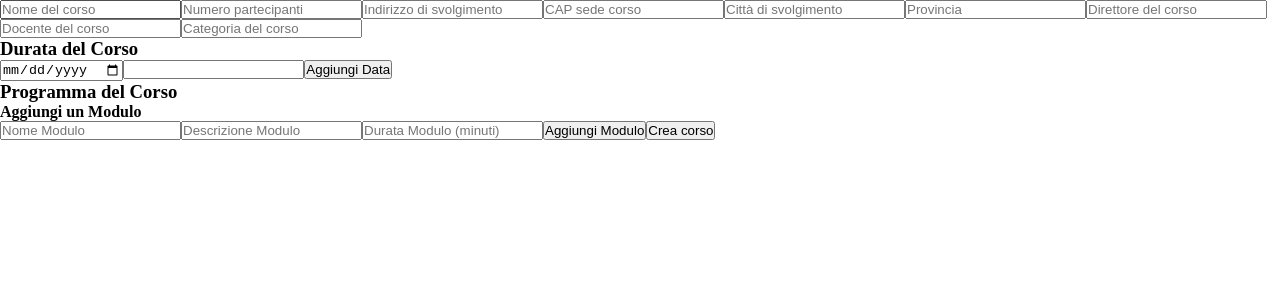
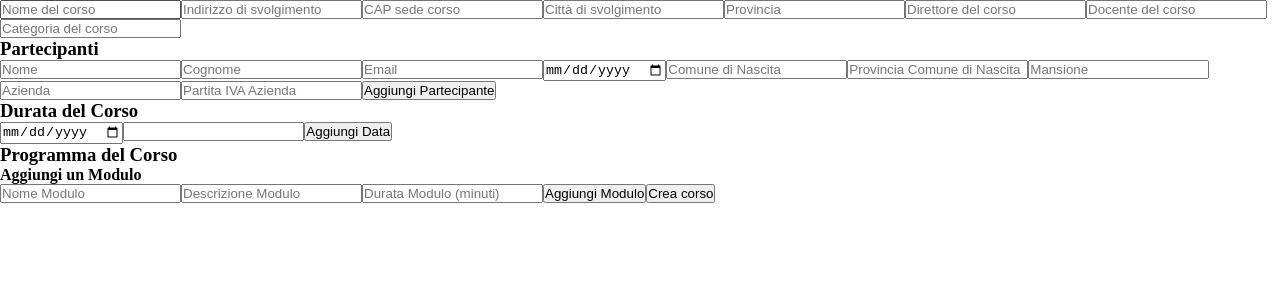
Before and after one commit to antoniogisondi/frontend, a React (Vite) app: page /dashboard/crea-corso in a window 1280 px wide. Shown: the top 300 px of the page. Built offline with nearby package versions, Linux system fonts and the light colour scheme; sample sign-in values are in the browser's storage.

Commit message:
details page and show courses page

```diff
--- /dev/null
+++ b/src/components/CourseDetails/CourseDetails.jsx
@@ -0,0 +1,79 @@
+import React, { useEffect, useState } from 'react';
+import { useParams } from 'react-router-dom'; // Per leggere l'ID dal parametro della rotta
+import { getCourseDetails } from '../../services/courseService';
+
+function CourseDetails() {
+    const { id } = useParams(); // Recupera l'ID del corso dalla rotta
+    const [course, setCourse] = useState(null);
+    const [participants, setParticipants] = useState([]);
+    const [loading, setLoading] = useState(true);
+    const [error, setError] = useState(null);
+
+    useEffect(() => {
+        const fetchCourseDetails = async () => {
+            try {
+                const data = await getCourseDetails(id);
+                setCourse(data.course);
+                setParticipants(data.partecipanti);
+                setLoading(false);
+            } catch (err) {
+                console.error('Errore durante il recupero dei dettagli del corso:', err);
+                setError('Errore durante il recupero dei dettagli del corso.');
+                setLoading(false);
+            }
+        };
+
+        fetchCourseDetails();
+    }, [id]);
+
+    if (loading) return <p>Caricamento in corso...</p>;
+    if (error) return <p>{error}</p>;
+
+    return (
+        <div>
+            <h2>{course.nome_corso}</h2>
+            <p><strong>Numero Autorizzazione:</strong> {course.numero_autorizzazione}</p>
+            <p><strong>Categoria:</strong> {course.categoria_corso}</p>
+            <p><strong>Indirizzo:</strong> {course.indirizzo_di_svolgimento}, {course.città_di_svolgimento} ({course.provincia})</p>
+
+            <h3>Durata del Corso</h3>
+            <ul>
+                {course.durata_corso.map((d, index) => (
+                    <li key={index}>Giorno: {d.giorno}, Durata Ore: {d.durata_ore}</li>
+                ))}
+            </ul>
+
+            <h3>Programma del Corso</h3>
+            <ul>
+                {course.programma_corso.map((modulo, index) => (
+                    <li key={index}>
+                        <strong>Modulo:</strong> {modulo.modulo}
+                        <br />
+                        <strong>Descrizione:</strong> {modulo.descrizione}
+                        <br />
+                        <strong>Durata:</strong> {modulo.durata} minuti
+                    </li>
+                ))}
+            </ul>
+
+            <h3>Partecipanti</h3>
+            {participants.length > 0 ? (
+                <ul>
+                    {participants.map((p, index) => (
+                        <li key={index}>
+                            <strong>{p.nome} {p.cognome}</strong> - {p.email}
+                            <br />
+                            Nato a {p.comune_nascita}, {p.provincia_comune_nascita} il {new Date(p.data_nascita).toLocaleDateString()}
+                            <br />
+                            Mansione: {p.mansione}, Azienda: {p.azienda} (P.IVA: {p.partita_iva_azienda})
+                        </li>
+                    ))}
+                </ul>
+            ) : (
+                <p>Nessun partecipante registrato.</p>
+            )}
+        </div>
+    );
+}
+
+export default CourseDetails
--- a/src/components/CreateCourse/CreateCourse.jsx
+++ b/src/components/CreateCourse/CreateCourse.jsx
@@ -17,6 +17,19 @@ function CreateCourse() {
         programma_corso: [],
     });
 
+    const [partecipante, setPartecipante] = useState({
+        nome: '',
+        cognome: '',
+        email: '',
+        data_nascita: '',
+        comune_nascita: '',
+        provincia_comune_nascita: '',
+        mansione: '',
+        azienda: '',
+        partita_iva_azienda: '',
+    });
+
+
     const [durationDay, setDurationDay] = useState({ giorno: '', durata_ore: '' });
     const [module, setModule] = useState({ modulo: '', descrizione: '', durata: '' });
 
@@ -24,6 +37,41 @@ function CreateCourse() {
     const handleChange = (e) => {
         setCourseData({ ...courseData, [e.target.name]: e.target.value });
     };
+
+    const addPartecipante = () => {
+        if (
+            !partecipante.nome ||
+            !partecipante.cognome ||
+            !partecipante.email ||
+            !partecipante.data_nascita ||
+            !partecipante.comune_nascita ||
+            !partecipante.provincia_comune_nascita ||
+            !partecipante.mansione ||
+            !partecipante.azienda ||
+            !partecipante.partita_iva_azienda
+        ) {
+            alert('Compila tutti i campi del partecipante.');
+            return;
+        }
+
+        setCourseData((prev) => ({
+            ...prev,
+            partecipanti: [...(prev.partecipanti || []), partecipante],
+        }));
+
+        setPartecipante({
+            nome: '',
+            cognome: '',
+            email: '',
+            data_nascita: '',
+            comune_nascita: '',
+            provincia_comune_nascita: '',
+            mansione: '',
+            azienda: '',
+            partita_iva_azienda: '',
+        });
+    };
+
 
     const addDurationDay = () => {
         if (!durationDay.giorno || !durationDay.durata_ore) {
@@ -64,6 +112,20 @@ function CreateCourse() {
             const response = await createCourse(courseData);
             alert('Corso creato con successo!');
             console.log(response);
+            setCourseData({
+                nome_corso: '',
+                numero_partecipanti: '',
+                indirizzo_di_svolgimento: '',
+                cap_sede_corso: '',
+                città_di_svolgimento: '',
+                provincia: '',
+                direttore_corso: '',
+                docente_corso: '',
+                categoria_corso: '',
+                durata_corso: [],
+                programma_corso: [],
+                partecipanti: [],
+            });
         } catch (error) {
             console.error('Errore durante la creazione del corso:', error);
             alert('Errore durante la creazione del corso.');
@@ -80,14 +142,6 @@ function CreateCourse() {
             name="nome_corso"
             placeholder="Nome del corso"
             value={courseData.nome_corso}
-            onChange={handleChange}
-            required
-        />
-        <input
-            type="number"
-            name="numero_partecipanti"
-            placeholder="Numero partecipanti"
-            value={courseData.numero_partecipanti}
             onChange={handleChange}
             required
         />
@@ -147,6 +201,73 @@ function CreateCourse() {
             onChange={handleChange}
             required
         />
+
+        <h3>Partecipanti</h3>
+        <ul>
+            {courseData.partecipanti?.map((p, index) => (
+                <li key={index}>
+                    <strong>{p.nome} {p.cognome}</strong> - {p.email}
+                    <br />
+                    Nato a {p.comune_nascita}, {p.provincia_comune_nascita} il {new Date(p.data_nascita).toLocaleDateString()}
+                    <br />
+                    Mansione: {p.mansione}, Azienda: {p.azienda} (P.IVA: {p.partita_iva_azienda})
+                </li>
+            ))}
+        </ul>
+        <input
+            type="text"
+            placeholder="Nome"
+            value={partecipante.nome}
+            onChange={(e) => setPartecipante({ ...partecipante, nome: e.target.value })}
+        />
+        <input
+            type="text"
+            placeholder="Cognome"
+            value={partecipante.cognome}
+            onChange={(e) => setPartecipante({ ...partecipante, cognome: e.target.value })}
+        />
+        <input
+            type="email"
+            placeholder="Email"
+            value={partecipante.email}
+            onChange={(e) => setPartecipante({ ...partecipante, email: e.target.value })}
+        />
+        <input
+            type="date"
+            value={partecipante.data_nascita}
+            onChange={(e) => setPartecipante({ ...partecipante, data_nascita: e.target.value })}
+        />
+        <input
+            type="text"
+            placeholder="Comune di Nascita"
+            value={partecipante.comune_nascita}
+            onChange={(e) => setPartecipante({ ...partecipante, comune_nascita: e.target.value })}
+        />
+        <input
+            type="text"
+            placeholder="Provincia Comune di Nascita"
+            value={partecipante.provincia_comune_nascita}
+            onChange={(e) => setPartecipante({ ...partecipante, provincia_comune_nascita: e.target.value })}
+        />
+        <input
+            type="text"
+            placeholder="Mansione"
+            value={partecipante.mansione}
+            onChange={(e) => setPartecipante({ ...partecipante, mansione: e.target.value })}
+        />
+        <input
+            type="text"
+            placeholder="Azienda"
+            value={partecipante.azienda}
+            onChange={(e) => setPartecipante({ ...partecipante, azienda: e.target.value })}
+        />
+        <input
+            type="text"
+            placeholder="Partita IVA Azienda"
+            value={partecipante.partita_iva_azienda}
+            onChange={(e) => setPartecipante({ ...partecipante, partita_iva_azienda: e.target.value })}
+        />
+        <button type="button" onClick={addPartecipante}>Aggiungi Partecipante</button>
 
         <h3>Durata del Corso</h3>
         <ul>
--- a/src/components/ShowCourses/ShowCourses.jsx
+++ b/src/components/ShowCourses/ShowCourses.jsx
@@ -1,5 +1,6 @@
 import React, { useEffect, useState } from 'react'
 import { getAllCourses } from '../../services/courseService'
+import { Link } from 'react-router-dom';
 import './ShowCourses.css'
 
 function ShowCourses() {
@@ -33,10 +34,11 @@ function ShowCourses() {
                 {courses.map((course, index) => (
                     <li key={course._id}>
                         <h3>{index + 1}. {course.nome_corso}</h3>
-                        <p><strong>Indirizzo:</strong> {course.indirizzo_di_svolgimento}, {course.città_di_svolgimento} ({course.provincia})</p>
-                        <p><strong>Durata Totale:</strong> {course.durata_corso.reduce((total, d) => total + d.durata_ore, 0)} ore</p>
+                        <p><strong>N. Aut:</strong> {course.numero_autorizzazione}</p>
                         <p><strong>Categoria:</strong> {course.categoria_corso}</p>
+                        <Link to={`/dashboard/corsi/${course._id}`}>Vai al dettaglio</Link>
                     </li>
+
                 ))}
             </ul>
         </div>
--- /dev/null
+++ b/src/pages/CourseDetailsPage/CourseDetailsPage.jsx
@@ -0,0 +1,14 @@
+import React from 'react'
+import CourseDetails from '../../components/CourseDetails/CourseDetails'
+import { useParams } from 'react-router-dom'
+
+function CourseDetailsPage() {
+    const id = useParams()
+  return (
+    <div>
+        <CourseDetails courseId={id}/>
+    </div>
+  )
+}
+
+export default CourseDetailsPage
--- a/src/pages/HomePage/Homepage.jsx
+++ b/src/pages/HomePage/Homepage.jsx
@@ -2,11 +2,16 @@ import React from 'react'
 import Header from '../../components/Header/Header'
 import Footer from '../../components/Footer/Footer'
 import './Homepage.css'
+import { Link } from 'react-router-dom'
 
 function Homepage() {
   return (
     <>
         <Header/>
+        <div>
+          <Link to='/accesso'>Vai al login</Link>
+          <Link to='/registrazione'>Vai alla registrazione</Link>
+        </div>
         <Footer/>
     </>
   )
--- a/src/services/courseService.js
+++ b/src/services/courseService.js
@@ -10,3 +10,8 @@ export const getAllCourses = async () => {
     const response = await API.get('/courses/all-courses');
     return response.data;
 };
+
+export const getCourseDetails = async (courseId) => {
+    const response = await API.get(`/courses/${courseId}`);
+    return response.data;
+};
```
Also changed, not shown: src/App.jsx (+7 -0 lines), src/components/CourseDetails/CourseDetails.css (added), src/pages/CourseDetailsPage/CourseDetailsPage.css (added).
